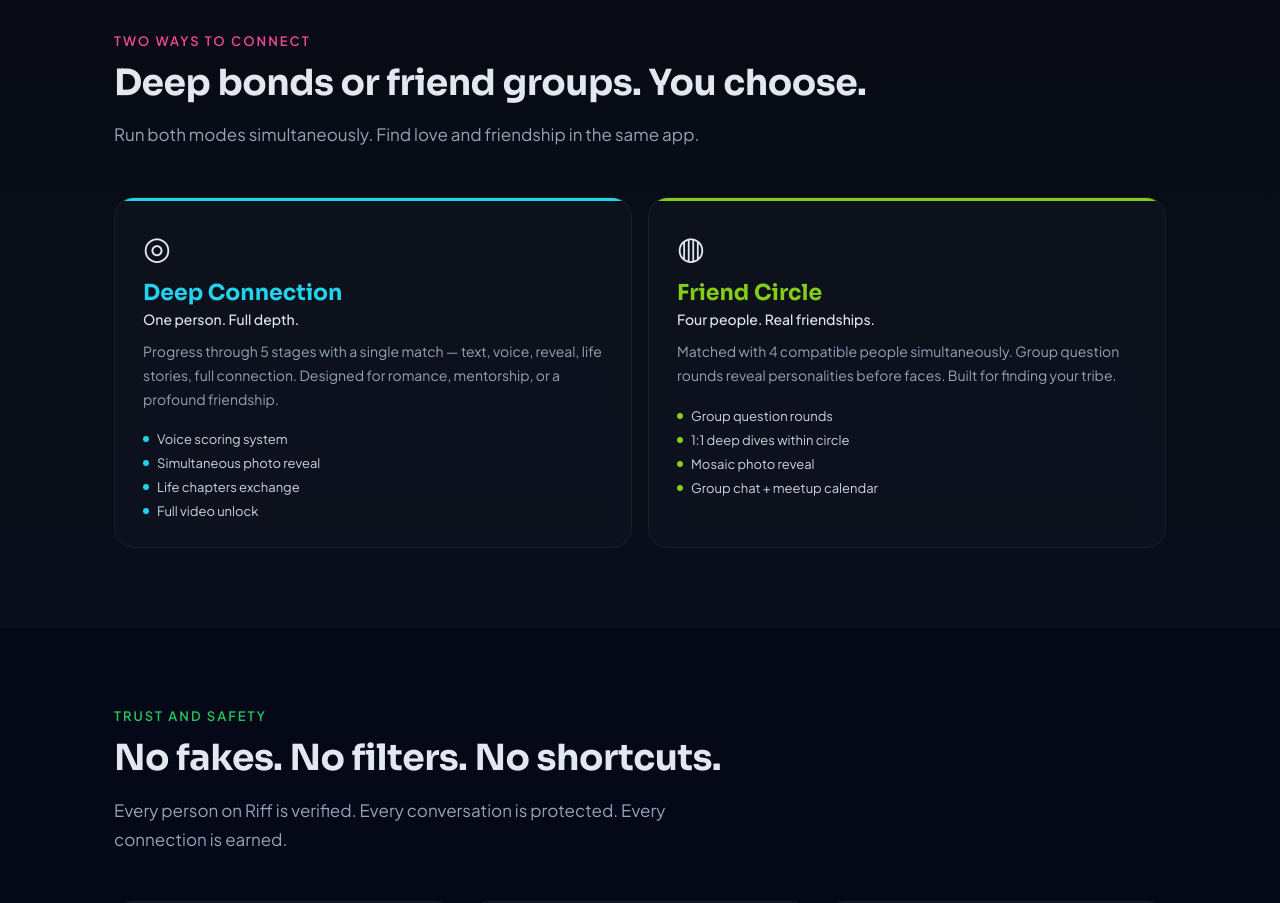
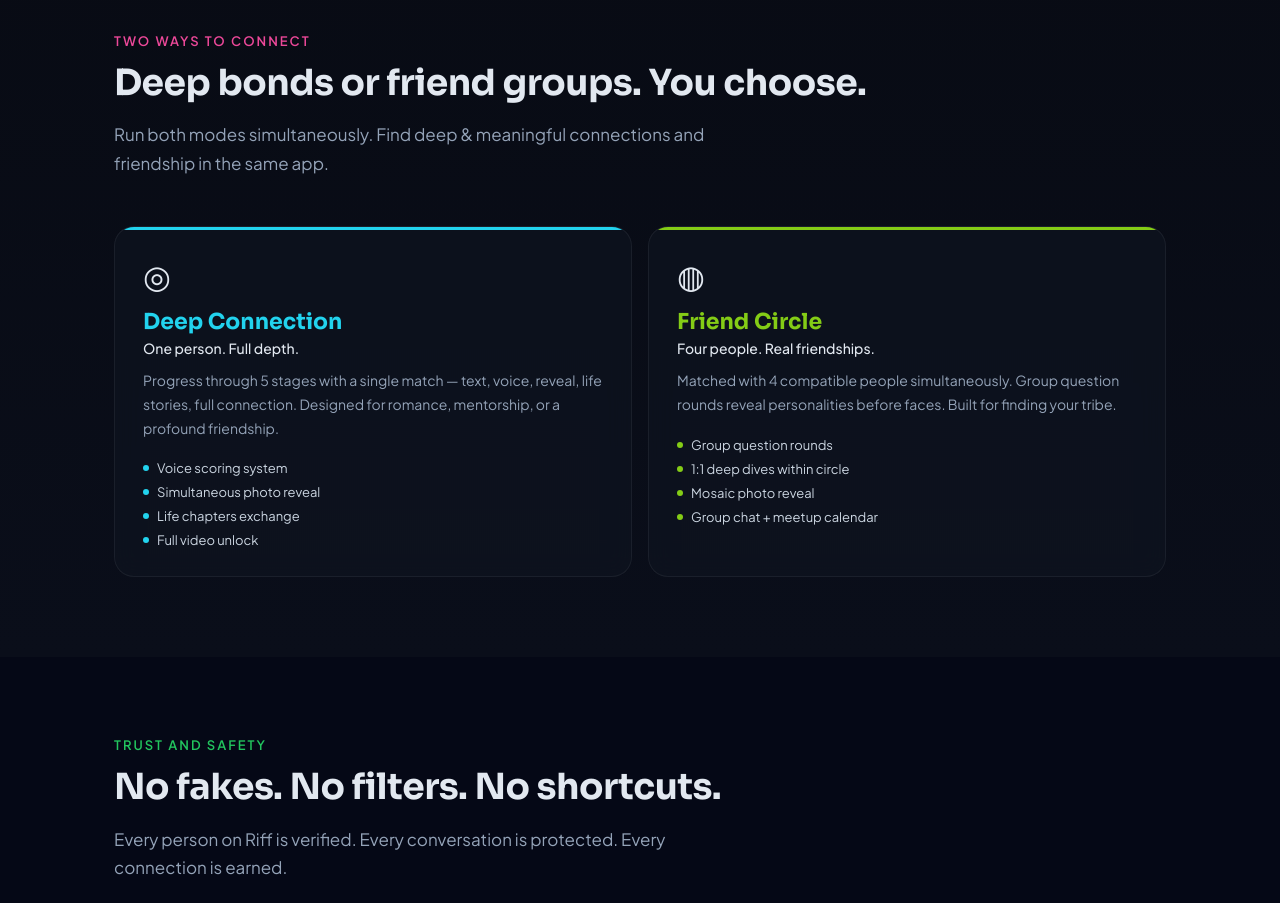
Before and after one commit to ahmadiwoking-ops/Riff-App, a Next.js app: page / in a window 1280 px wide. Shown: the part 1940-2843 px from the top of the page. Built offline with nearby package versions, Linux system fonts and the light colour scheme.

Commit message:
Update tagline text on homepage

```diff
--- a/app/page.js
+++ b/app/page.js
@@ -203,7 +203,7 @@ export default function Home() {
         <div className="section">
           <div className="section-label" style={{ color: 'var(--pink)' }}>Two ways to connect</div>
           <h2 className="section-title">Deep bonds or friend groups. You choose.</h2>
-          <p className="section-sub" style={{ marginBottom: 48 }}>Run both modes simultaneously. Find love and friendship in the same app.</p>
+          <p className="section-sub" style={{ marginBottom: 48 }}>Run both modes simultaneously. Find deep & meaningful connections and friendship in the same app.</p>
           <div className="grid-2" style={{ display: 'grid', gridTemplateColumns: '1fr 1fr', gap: 16 }}>
             {FEATURES.map((f, i) => (
               <div key={i} className="glass" style={{ padding: 28, position: 'relative', overflow: 'hidden' }}>
```
